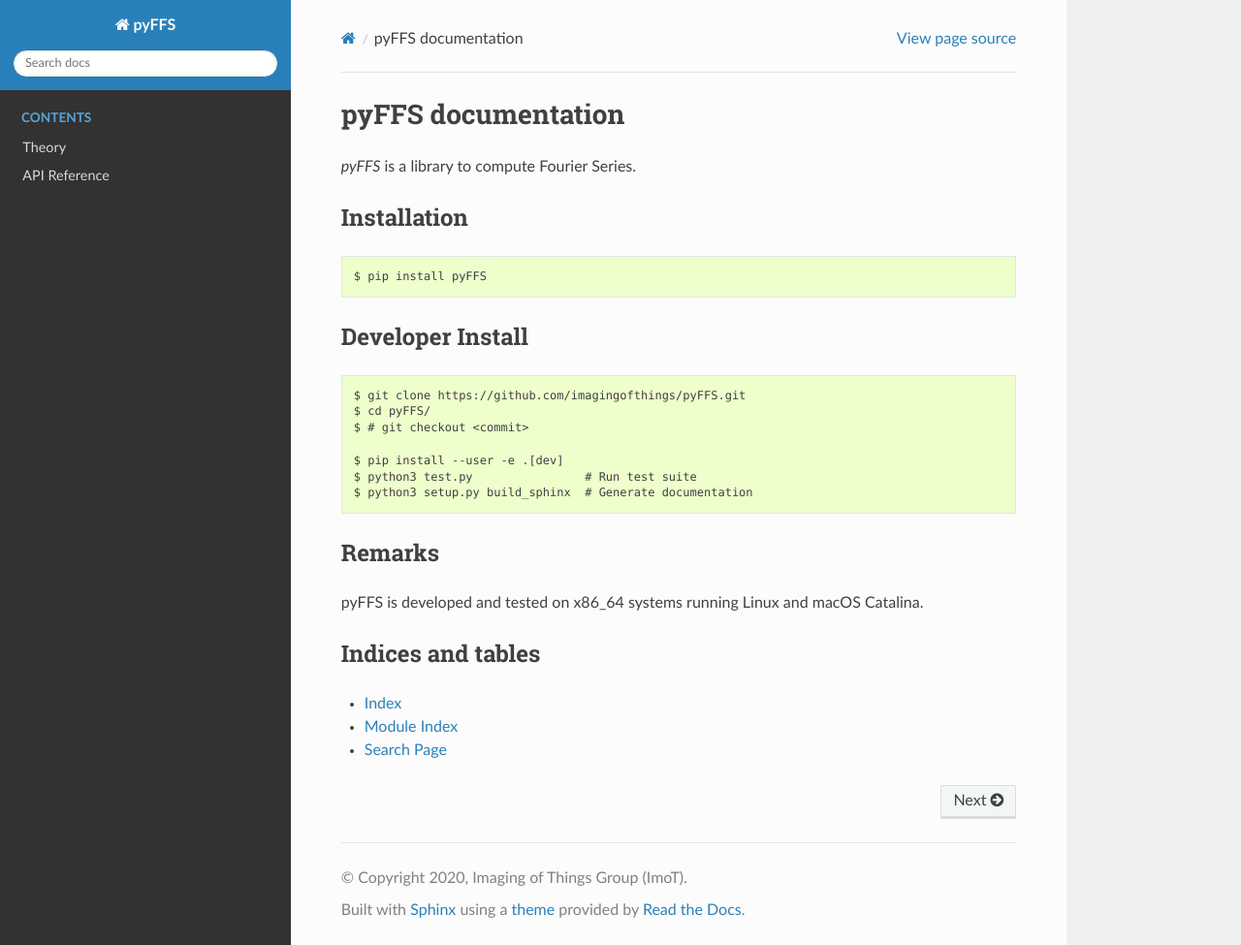
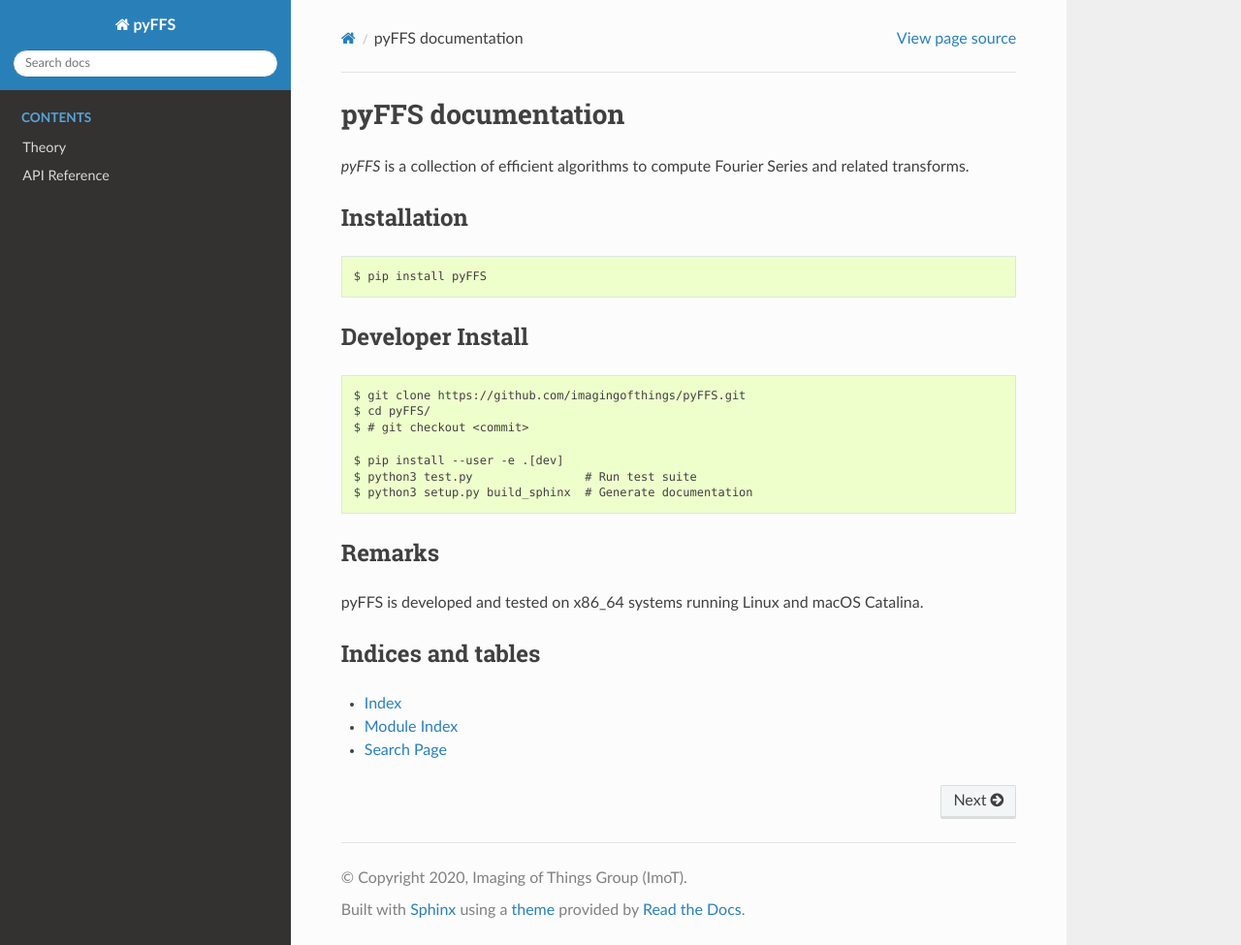
Before and after one commit to imagingofthings/pyFFS, a Sphinx documentation site: the page built from doc/index.rst, in a window 1280 px wide and 975 px high. Shown: the whole window at 97% size. Built offline with Sphinx 7.4.7 and the Read the Docs theme 2.0.0, drawn with Linux system fonts in a browser that asks for light colours.

Commit message:
Update main description.

```diff
--- a/doc/index.rst
+++ b/doc/index.rst
@@ -11,7 +11,7 @@
 pyFFS documentation
 ###################
 
-*pyFFS* is a library to compute Fourier Series.
+*pyFFS* is a collection of efficient algorithms to compute Fourier Series and related transforms.
 
 
 Installation
```
